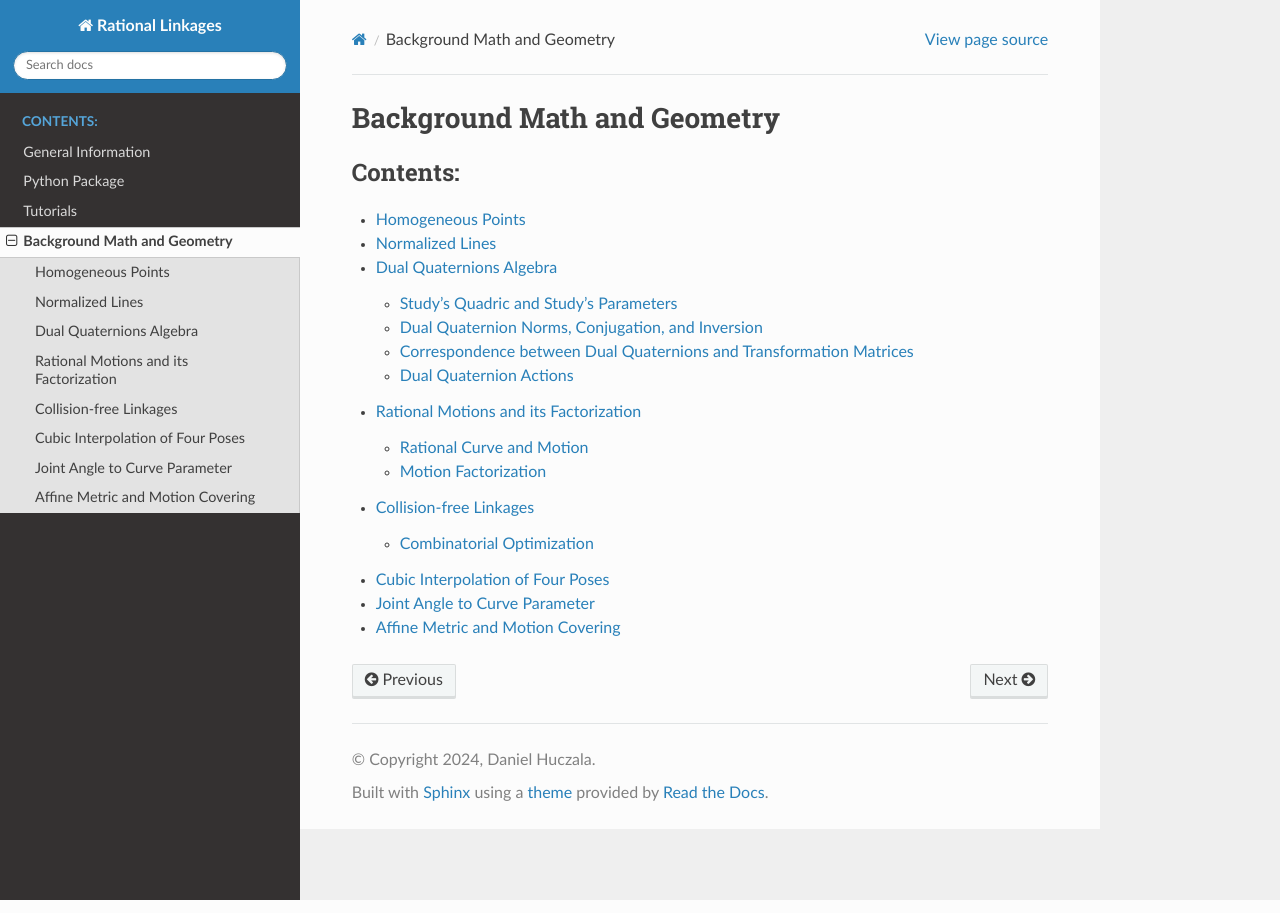
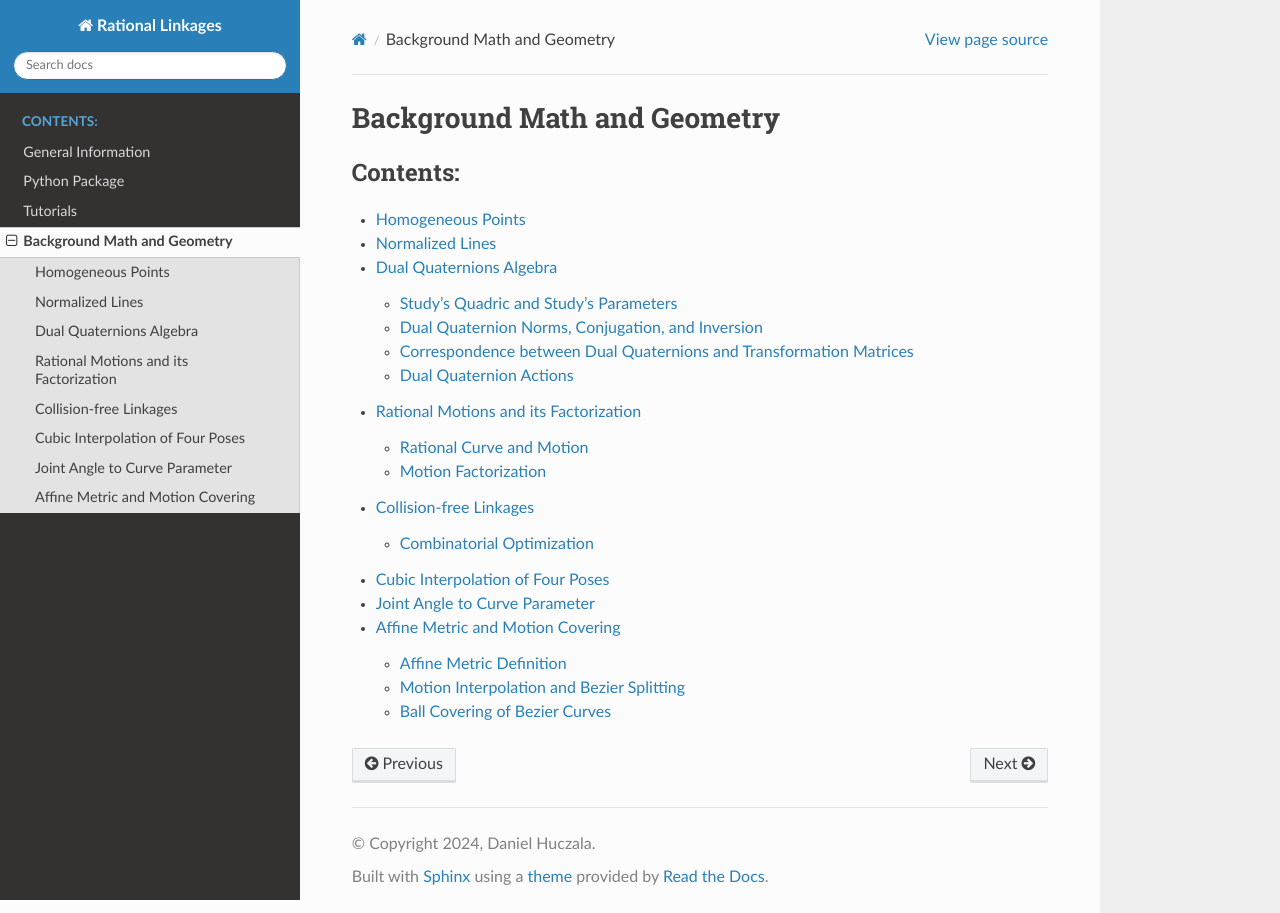
Before and after one commit to hucik14/rational-linkages, a Sphinx documentation site: the page built from docs/source/background-math.rst, in a window 1280 px wide. Built offline with Sphinx 7.4.7 and the Read the Docs theme 2.0.0, drawn with Linux system fonts in a browser that asks for light colours.

Commit message:
docs update on affine metric

```diff
--- a/docs/source/background-math/affine-metric.rst
+++ b/docs/source/background-math/affine-metric.rst
@@ -3,12 +3,18 @@
 Affine Metric and Motion Covering
 =================================
 
-As known, there exists no meaningful metric in Special Eucledian Group :math:`SE(3)`,
+For faster collision detection, the motion curve of a mechanism can be interpolated
+by Bezier curves. The Bezier curves are defined by control points, which themselves
+are 8-dimensional vectors in :math:`SE(3)`. As known, there exists no meaningful
+metric in Special Eucledian Group :math:`SE(3)`,
 which is the group of rigid body motions in 3D space. In another words, the question,
 "What is the distance between two poses?", is difficult/impossible to answer
 since translation and rotation are not comparable.
 
-However, Hofer introduced in his dissertation :footcite:p:`Hofer2004diss` and
+Affine Metric Definition
+------------------------
+
+Hofer introduced in his dissertation :footcite:p:`Hofer2004diss` and
 paper with :footcite:t:`Hofer2004` an affine metric that maps elements
 of :math:`SE(3)` to Affine Space :math:`\mathbb{R}^{12}`, where a poses is represented
 as a 12-dimensional vector. The mapping can be obtained from transformation matrix
@@ -48,6 +54,20 @@ it via :class:`.AffineMetric` object.
 
 
 
+Motion Interpolation and Bezier Splitting
+-----------------------------------------
+
+The rational motion curve can be reparametrized by Bezier curves using Bernstein
+polynomials.
+
+
+Ball Covering of Bezier Curves
+------------------------------
+
+When the metric is defined, the distance between two poses (Bezier curve control points)
+can be calculated. This is applied in covering the orbits of mechanism points.
+
+
 :footcite:t:`Schroecker2005`
 :footcite:t:`Schroecker2014`
 
```
